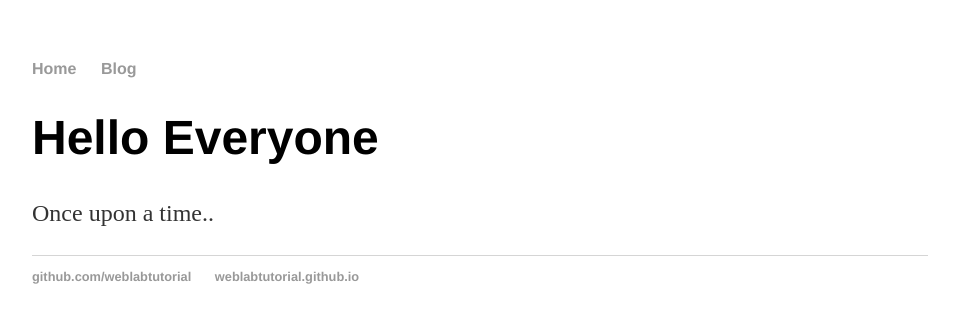
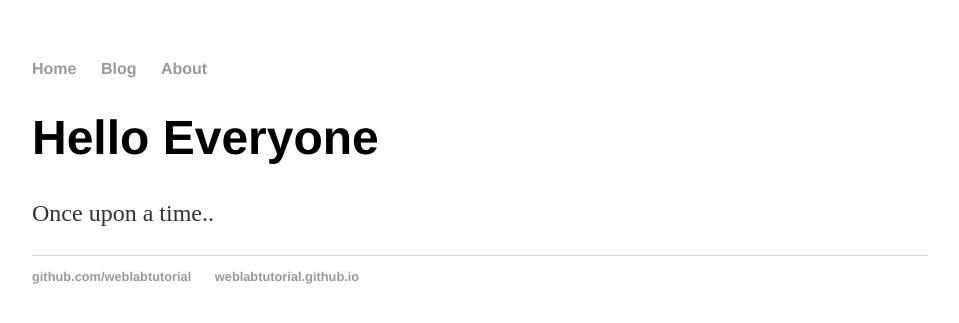
Before and after one commit to raynakoshyjoseph/raynakoshyjoseph.github.io, a Jekyll site: the page built from index.html, in a window 1280 px wide. Shown: the top 323 px of the page, without its empty margins (160-1119 px from the left). Built offline with Jekyll 4.4.1, drawn with Linux system fonts in a browser that asks for light colours.

Commit message:
Update default.html

```diff
--- a/_layouts/default.html
+++ b/_layouts/default.html
@@ -9,6 +9,7 @@
 <ul>
 <li><a href="/">Home</a></li>
 <li><a href="/blog">Blog</a></li>
+<li><a href="about">About</a></li>
 </ul>
 </nav>
 <div class="container">
```
